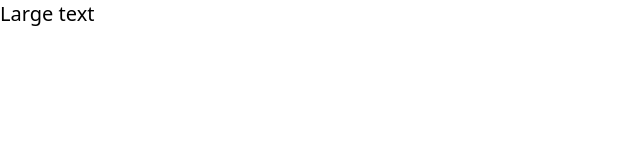
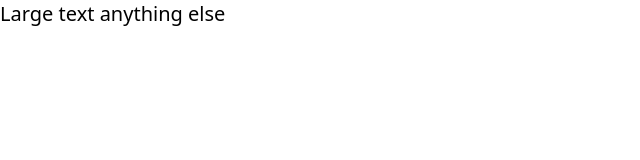
Before and after one commit to Abubakar3007/tailwind-host, a website: page index.html in a window 1280 px wide. Shown: the whole page, without its empty margins (0-640 px from the left). Drawn offline with Linux system fonts and the light colour scheme.

```diff
--- a/index.html
+++ b/index.html
@@ -9,7 +9,7 @@
 </head>
 
 <body>
-    <h1 class="text-xl">Large text</h1>
+    <h1 class="text-xl">Large text anything else</h1>
 </body>
 
 </html>
```
